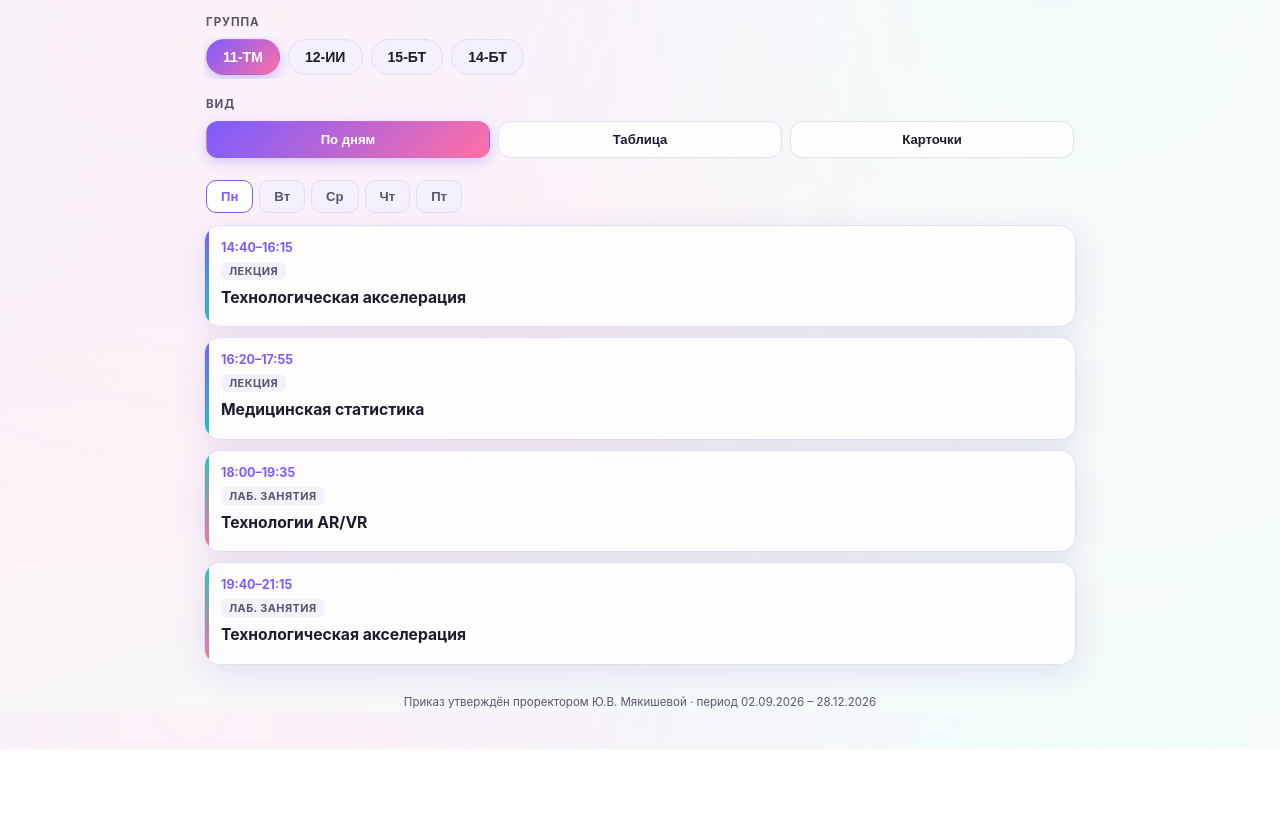
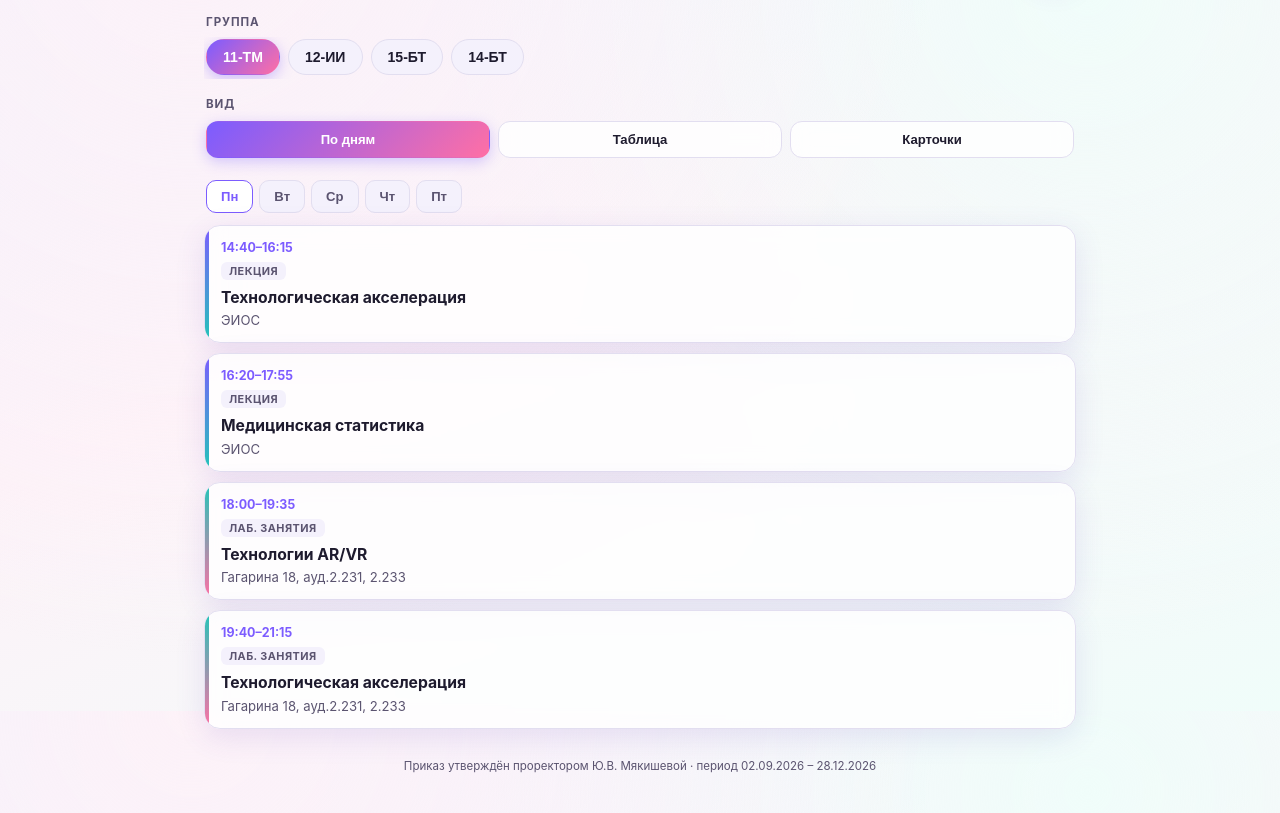
Before and after one commit to AndreyTHT/ScheduleSamGMU, a plain HTML site: page index.html in a window 1280 px wide. Shown: the part 89-902 px from the top of the page. Before the commit the page ends 838 px from the top, so only its background shows below. Drawn offline with Linux system fonts and the light colour scheme.

Commit message:
Обновление расписания

```diff
--- a/index.html
+++ b/index.html
@@ -298,108 +298,109 @@ function typeLabel(t){
 const DATA = {
 "11-ТМ": {
   "Понедельник": [
-    [2,3,"lec","Технологическая акселерация",""],
-    [4,5,"lec","Медицинская статистика",""],
-    [6,7,"lab","Технологии AR/VR",""],
-    [8,9,"lab","Технологическая акселерация",""]
+    [2,3,"lec","Технологическая акселерация","ЭИОС"],
+    [4,5,"lec","Медицинская статистика","ЭИОС"],
+    [6,7,"lab","Технологии AR/VR","Гагарина 18, ауд.2.231, 2.233"],
+    [8,9,"lab","Технологическая акселерация","Гагарина 18, ауд.2.231, 2.233"]
   ],
   "Вторник": [
-    [2,3,"lec","Анализ данных на Python",""],
-    [4,5,"prac","Ознакомительная практика",""],
-    [6,7,"prac","Медицинская статистика",""],
-    [8,9,"lab","Анализ данных на Python",""]
+    [2,3,"lec","Анализ данных на Python","ЭИОС"],
+    [4,5,"prac","Ознакомительная практика","ЭИОС"],
+    [6,7,"prac","Медицинская статистика","Гагарина 18, ауд.2.231, 2.233"],
+    [8,9,"lab","Анализ данных на Python","Гагарина 18, ауд.2.231, 2.233"]
   ],
   "Среда": [
-    [4,5,"lec","Информационная безопасность",""],
-    [6,7,"lec","Медицинские аппаратно-программные комплексы",""],
-    [8,9,"prac","Медицинские аппаратно-программные комплексы",""]
+    [4,5,"lec","Информационная безопасность","ЭИОС"],
+    [6,7,"lec","Медицинские аппаратно-программные комплексы","ЭИОС"],
+    [8,9,"prac","Медицинские аппаратно-программные комплексы","ЭИОС"]
   ],
   "Четверг": [
-    [4,9,"prac","Ознакомительная практика",""]
+    [4,9,"prac","Ознакомительная практика","Гагарина 18, ауд.2.231, 2.233"]
   ],
   "Пятница": [
-    [4,5,"lec","Технологии AR/VR",""],
-    [6,9,"prac","Информационная безопасность",""]
+    [4,5,"lec","Технологии AR/VR","ЭИОС"],
+    [6,9,"prac","Информационная безопасность","ЭИОС"]
   ]
 },
 "12-ИИ": {
   "Понедельник": [
-    [2,3,"lec","Технологическая акселерация",""],
-    [4,5,"lec","Медицинская статистика",""],
-    [6,7,"lab","Технологии AR/VR",""],
-    [8,9,"lab","Технологическая акселерация",""]
+    [2,3,"lec","Технологическая акселерация","ЭИОС"],
+    [4,5,"lec","Медицинская статистика","ЭИОС"],
+    [6,7,"lab","Технологии AR/VR","Гагарина 18, ауд.2.231, 2.233"],
+    [8,9,"lab","Технологическая акселерация","Гагарина 18, ауд.2.231, 2.233"]
   ],
   "Вторник": [
-    [2,3,"lec","Анализ данных на Python",""],
-    [4,5,"prac","Ознакомительная практика",""],
-    [6,7,"prac","Медицинская статистика",""],
-    [8,9,"lab","Анализ данных на Python",""]
+    [2,3,"lec","Анализ данных на Python","ЭИОС"],
+    [4,5,"prac","Ознакомительная практика","ЭИОС"],
+    [6,7,"prac","Медицинская статистика","Гагарина 18, ауд.2.231, 2.233"],
+    [8,9,"lab","Анализ данных на Python","Гагарина 18, ауд.2.231, 2.233"]
   ],
   "Среда": [
-    [4,5,"lec","3D анатомия - физиология",""],
-    [6,7,"lec","Методы глубокого обучения",""],
-    [8,9,"lab","Методы глубокого обучения",""]
+    [4,5,"lec","3D анатомия - физиология","ЭИОС"],
+    [6,7,"lec","Методы глубокого обучения","ЭИОС"],
+    [8,9,"lab","Методы глубокого обучения","Гагарина 18, ауд.2.231, 2.233"]
   ],
   "Четверг": [
-    [4,9,"prac","Ознакомительная практика",""]
+    [4,9,"prac","Ознакомительная практика","Гагарина 18, ауд.2.231, 2.233"]
   ],
   "Пятница": [
-    [4,5,"lec","Технологии AR/VR",""],
-    [6,9,"prac","3D анатомия - физиология",""]
+    [4,5,"lec","Технологии AR/VR","ЭИОС"],
+    [6,9,"prac","3D анатомия - физиология","Гагарина 18, ауд.2.231, 2.233"]
   ]
 },
 "15-БТ": {
   "Понедельник": [
-    [3,4,"prac","Анатомия",""],
-    [5,7,"prac","Технологическая акселерация",""]
+    [3,4,"lec","Анатомия — Лекция","ЭИОС"],
+    [5,6,"prac","Анатомия — Практика","4-313 (Чапаевская, 227)"],
+    [7,9,"prac","Технологическая акселерация","Лекционный зал, Чапаевская, 227"]
   ],
   "Вторник": [
-    [1,3,"lec","Иностранный язык в профессиональной сфере",""],
-    [3,4,"lec","Биоинформатика",""],
-    [4,5,"lab","Аддитивные технологии",""],
-    [7,9,"prac","Иностранный язык в профессиональной сфере",""]
+    [1,2,"lec","Иностранный язык в профессиональной сфере","ЭИОС"],
+    [3,4,"lec","Биоинформатика","ЭИОС"],
+    [5,6,"lab","Аддитивные технологии","Технопарк ПИШ, Арцыбушевская, 171"],
+    [7,9,"prac","Иностранный язык в профессиональной сфере","Тухачевского, 226"]
   ],
   "Среда": [
-    [5,7,"prac","Педагогическая практика",""],
+    [4,7,"prac","Педагогическая практика","4-313 (Чапаевская, 227)"],
     [8,9,"lab","Биоинформатика",""]
   ],
   "Четверг": [
-    [2,3,"lec","Аддитивные технологии",""],
-    [4,5,"lec","Технологическая акселерация",""],
-    [6,9,"prac","Педагогическая практика",""]
+    [2,3,"lec","Аддитивные технологии","ЭИОС"],
+    [4,5,"lec","Технологическая акселерация","ЭИОС"],
+    [6,9,"prac","Педагогическая практика","4-313 (Чапаевская, 227)"]
   ],
   "Пятница": [
-    [4,5,"lec","Биоматериаловедение",""],
-    [6,7,"lab","Биоматериаловедение",""],
-    [8,9,"prac","Биоматериаловедение",""]
+    [4,5,"lec","Биоматериаловедение — Лекция","ЭИОС"],
+    [6,7,"lab","Биоматериаловедение — Лабораторная","НИИ Биотех, Гагарина, 20"],
+    [8,9,"prac","Биоматериаловедение — Практика","НИИ Биотех, Гагарина, 20"]
   ]
 },
 "14-БТ": {
   "Понедельник": [
-    [1,2,"lec","Методическое сопровождение применения диагностических тест-систем",""],
-    [3,3,"lec","Базовые аспекты биохимии человека",""],
-    [4,5,"lab","Базовые аспекты биохимии человека",""],
+    [1,2,"lec","Методическое сопровождение применения диагностических тест-систем","ЭИОС"],
+    [3,3,"lec","Базовые аспекты биохимии человека","ЭИОС"],
+    [5,7,"lab","Базовые аспекты биохимии человека","Арцыбушевская, 171"],
     [8,9,"lab","Технологическая акселерация",""]
   ],
   "Вторник": [
-    [1,2,"lec","Иностранный язык в профессиональной сфере",""],
-    [3,4,"lec","Биоинформатика",""],
-    [5,6,"prac","Методическое сопровождение применения диагностических тест-систем",""],
-    [7,9,"prac","Иностранный язык в профессиональной сфере",""]
+    [1,2,"lec","Иностранный язык в профессиональной сфере","ЭИОС"],
+    [3,4,"lec","Биоинформатика","ЭИОС"],
+    [5,6,"prac","Методическое сопровождение применения диагностических тест-систем","Гагарина 20, ауд 309, 310"],
+    [7,9,"prac","Иностранный язык в профессиональной сфере","Гагарина 18, ауд.2.231, 2.233"]
   ],
   "Среда": [
-    [4,7,"prac","Педагогическая практика",""],
-    [8,9,"lab","Биоинформатика",""]
+    [4,7,"prac","Педагогическая практика","Гагарина 20, ауд 309, 310"],
+    [8,9,"lab","Биоинформатика","Гагарина 20, ауд 309, 310"]
   ],
   "Четверг": [
-    [2,3,"lec","Основы медицинской микробиологии и иммунологии",""],
-    [4,5,"lec","Технологическая акселерация",""],
-    [6,9,"prac","Основы медицинской микробиологии и иммунологии",""]
+    [2,3,"lec","Основы медицинской микробиологии и иммунологии","ЭИОС"],
+    [4,5,"lec","Технологическая акселерация","ЭИОС"],
+    [6,9,"prac","Основы медицинской микробиологии и иммунологии","Гагарина, 18"]
   ],
   "Пятница": [
-    [3,4,"lec","Основы молекулярной биологии",""],
-    [5,6,"prac","Педагогическая практика",""],
-    [7,9,"prac","Основы молекулярной биологии",""]
+    [3,4,"lec","Основы молекулярной биологии","ЭИОС"],
+    [5,6,"prac","Педагогическая практика","Гагарина 20, ауд 309, 310"],
+    [7,9,"prac","Основы молекулярной биологии","Кафедра биологии, Арцыбушевская, 171"]
   ]
 }
 };
```
